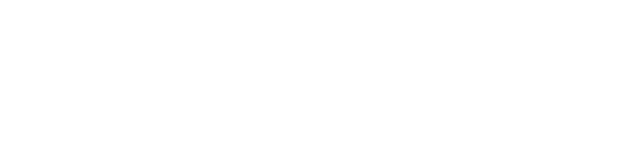
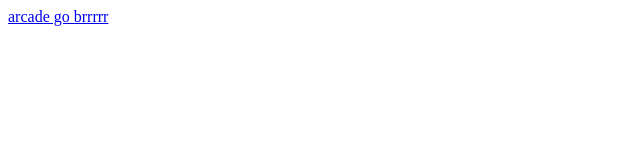
Before and after one commit to 16rkong/16rkong.github.io, a plain HTML site: page index.html in a window 1280 px wide. Shown: the whole page, without its empty margins (0-640 px from the left). Drawn offline with Linux system fonts and the light colour scheme.

Commit message:
add text i forgot text

```diff
--- a/index.html
+++ b/index.html
@@ -7,6 +7,6 @@
     <title>Document</title>
 </head>
 <body>
-    <a href="arcadegame/index.html"></a>
+    <a href="arcadegame/index.html">arcade go brrrrr</a>
 </body>
 </html>
```
